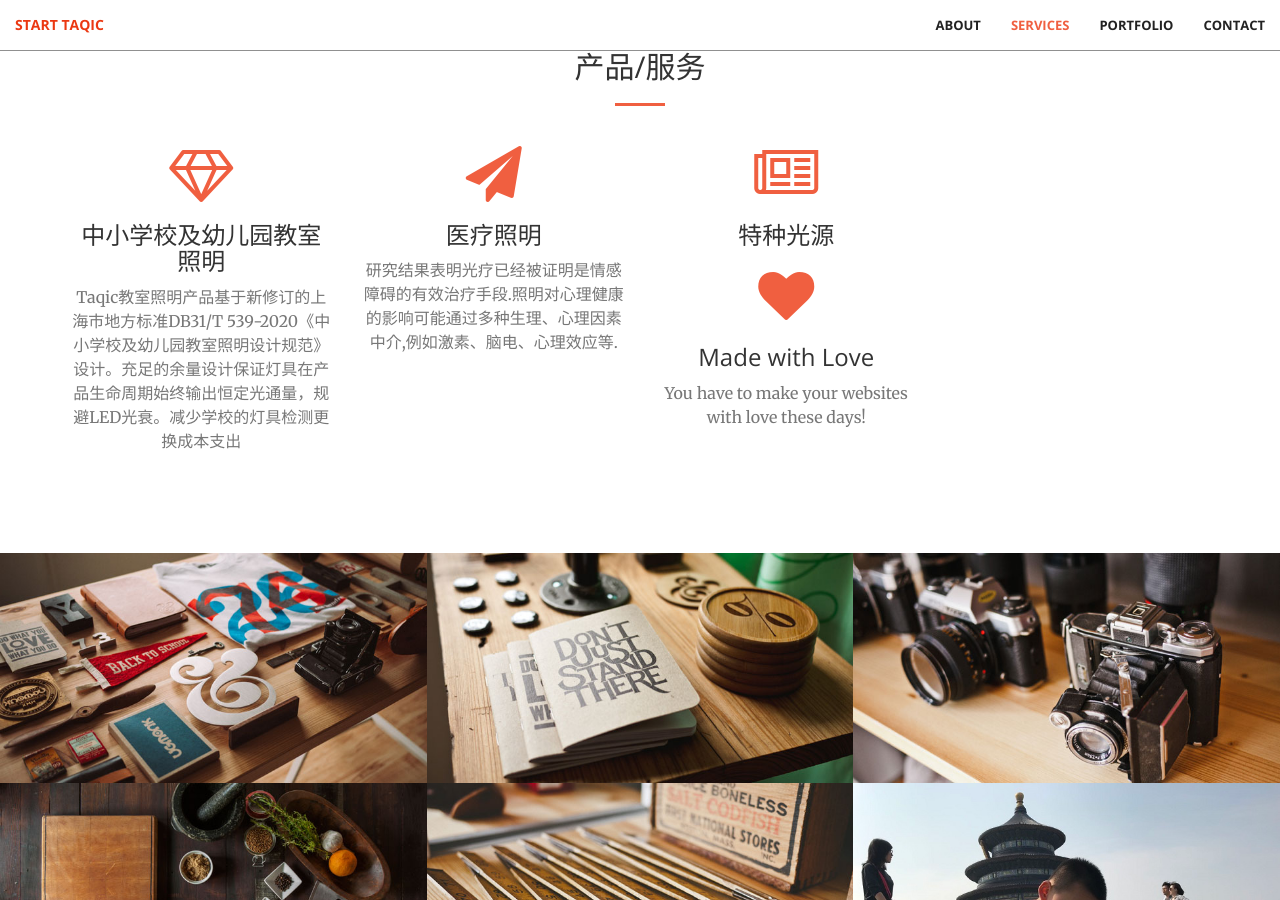
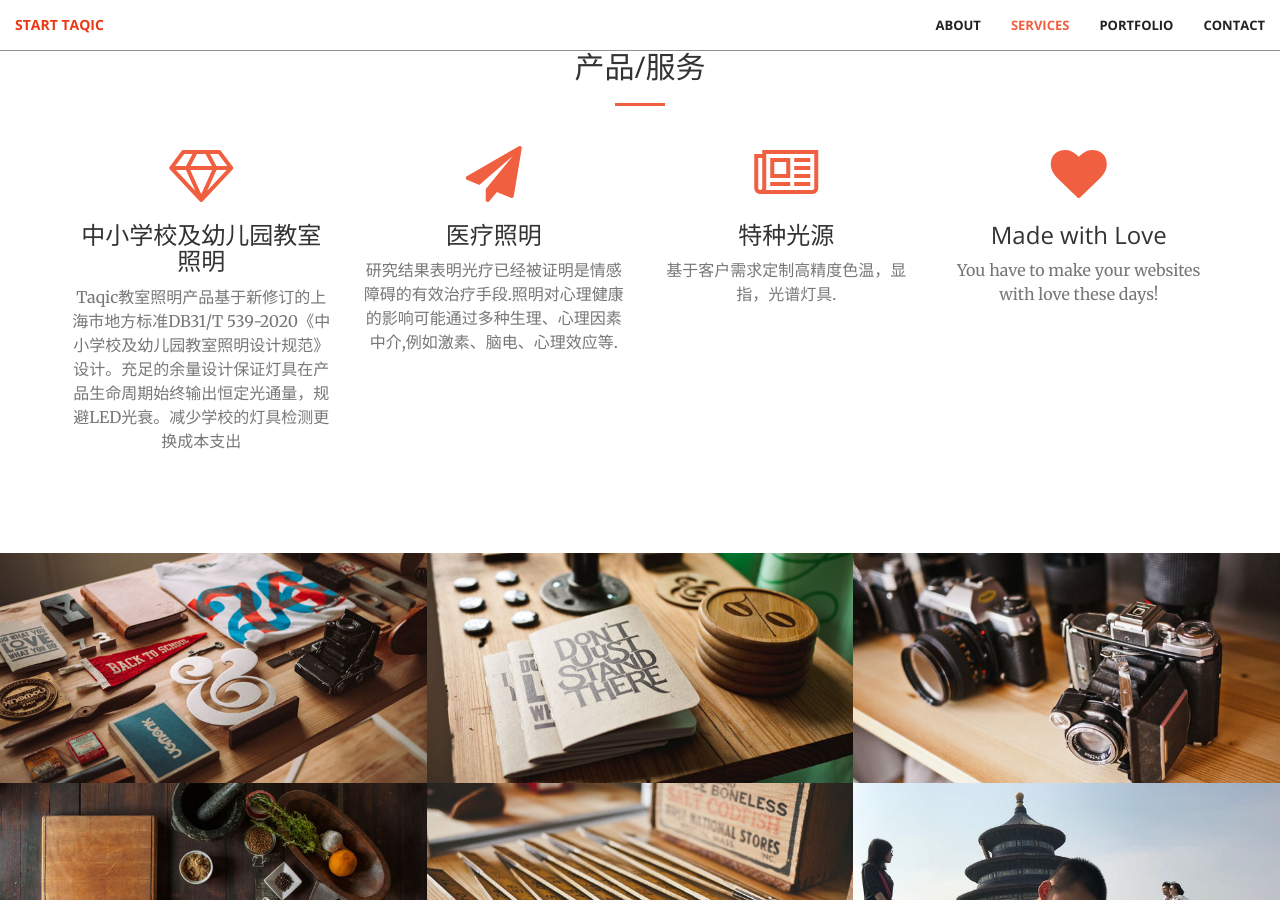
Before and after one commit to taqic/taqic.github.io, a Jekyll site: the page built from index.html, in a window 1280 px wide and 900 px high, scrolled down 1368 px. Built offline with Jekyll 4.4.1, drawn with Linux system fonts in a browser that asks for light colours.

Commit message:
Update services.html

```diff
--- a/_includes/services.html
+++ b/_includes/services.html
@@ -27,7 +27,7 @@
                 <div class="service-box">
                     <i class="fa fa-4x fa-newspaper-o wow bounceIn text-primary" data-wow-delay=".2s"></i>
                     <h3>特种光源</h3>
-                    <p class="基于客户需求定制高精度色温，显指，光谱灯具.</p>
+                    <p class="text-muted">基于客户需求定制高精度色温，显指，光谱灯具.</p>
                 </div>
             </div>
             <div class="col-lg-3 col-md-6 text-center">
```
